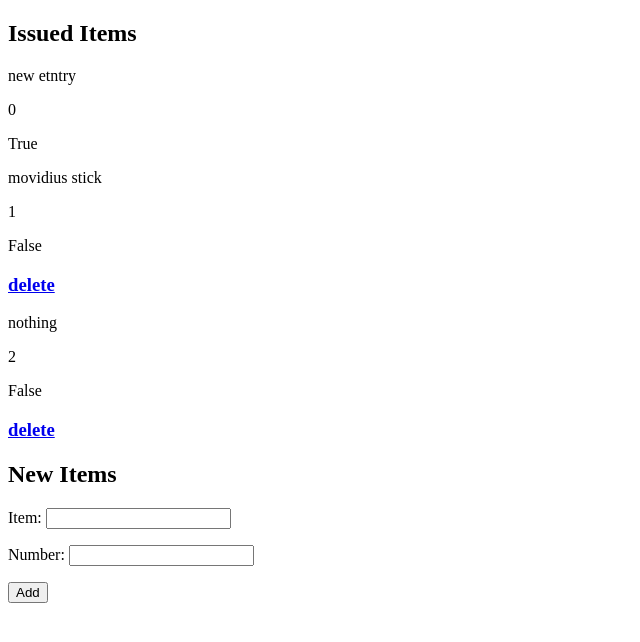
After one commit to vaibhavmishra1/roboticsatiitj, a Django app: page /issue/ in a window 1280 px wide. The commit adds this page. Shown: the top 642 px of the page, without its empty margins (0-640 px from the left). Run offline with Django 3.2, Linux system fonts and the light colour scheme; a user stored in the database is signed in; data comes from the database, SQL or seed files in the repository; both versions use the stored data as it was after the commit.

Commit message:
almost complete

```diff
--- a/registration/admin.py
+++ b/registration/admin.py
@@ -1,7 +1,7 @@
 from django.contrib import admin
 
 # Register your models here.
-from .models import IITJUser,Project,Feedback
+from .models import IITJUser,Project,Feedback,IssueMaterial,MustKnowPeople
 
 class IITJUserAdmin(admin.ModelAdmin):
 	pass
@@ -9,3 +9,5 @@ class IITJUserAdmin(admin.ModelAdmin):
 admin.site.register(IITJUser,IITJUserAdmin)
 admin.site.register(Project)
 admin.site.register(Feedback)
+admin.site.register(IssueMaterial)
+admin.site.register(MustKnowPeople)
--- a/registration/forms.py
+++ b/registration/forms.py
@@ -15,3 +15,8 @@ class ProjectCreateForm(forms.ModelForm):
 
 class FeedbackCreateForm(forms.Form):
     description=forms.CharField(required=False)
+
+
+class IssueCreateForm(forms.Form):
+	item=forms.CharField(required=True)
+	number=forms.IntegerField(required=True)
--- a/registration/models.py
+++ b/registration/models.py
@@ -32,3 +32,14 @@ class Feedback(models.Model):
 
 class IssueMaterial(models.Model):
 	user=models.ForeignKey(IITJUser,on_delete=models.CASCADE)
+	item=models.CharField(max_length=100)
+	number=models.IntegerField()
+	provided=models.BooleanField()
+
+
+class MustKnowPeople(models.Model):
+	name=models.CharField(max_length=100)
+	year=models.IntegerField()
+	description=models.CharField(max_length=500)
+	contact=models.CharField(max_length=500)
+	image1= models.ImageField(upload_to='images',blank=True)
--- a/registration/views.py
+++ b/registration/views.py
@@ -1,12 +1,12 @@
-from django.shortcuts import render
+from django.shortcuts import render,redirect
 from django.shortcuts import get_object_or_404
 from django.contrib.auth.decorators import login_required
 from django.views.generic.edit import CreateView
-from .models import IITJUser,Project,Feedback
-from .forms import RegistrationForm,ProjectCreateForm,FeedbackCreateForm
+from .models import IITJUser,Project,Feedback,IssueMaterial,MustKnowPeople
+from .forms import RegistrationForm,ProjectCreateForm,FeedbackCreateForm,IssueCreateForm
 from django.contrib.auth import login, authenticate
 from django.urls import reverse
-from django.views.generic.edit import UpdateView
+from django.views.generic.edit import UpdateView,DeleteView
 from django.views.generic.list import ListView
 # Create your views here.
 from django.http import HttpResponseRedirect
@@ -29,21 +29,44 @@ class HomeCreateView(CreateView):
         return render(request,'home/index.html',{'form':form})
 
 
-class IssueView(CreateView):
-	def get(self, request, *args, **kwargs):
-        context = {'form': IssueCreateForm()}
-        return render(request, 'issue.html', context)
+# class IssueCreateView(CreateView):
+#     def get(self, request, *args, **kwargs):
+#         context = {'form': IssueCreateForm()}
 
-    def post(self, request, *args, **kwargs):
-        form = IssueCreateForm(request.POST)
+#         return render(request, 'issue.html', context)
+
+#     def post(self, request, *args, **kwargs):
+#         form = IssueCreateForm(request.POST)
+
+#         if form.is_valid():
+#             issuematerial=IssueMaterial()
+#             issuematerial.description= form.cleaned_data.get('description')
+#             issuematerial.user=request.user
+#             issuematerial.save()
+#             return HttpResponseRedirect(reverse_lazy('issue'))
+#         return render(request,'issue.html',{'form':form})
+#     def get_context_data(self,**kwargs):
+#         ctx=super(IssueCreateView,self).get_context_data(**kwargs)
+#         ctx['ids']=self.request.user.id
+#         ctx['name']=self.request.user.username
+#         ctx['materials']=IssueMaterial.objects.all()
+#         return ctx
+def IssueCreateView(request):
+    materials=IssueMaterial.objects.filter(user=request.user)
+
+    if request.method=='POST':
+        form=IssueCreateForm(request.POST)
         if form.is_valid():
-        	feedback=Feedback()
-        	feedback.description= form.cleaned_data.get('description')
-        	feedback.user=request.user
-        	feedback.save()
-        	return HttpResponseRedirect(reverse_lazy('home'))
-        return render(request,'home/index.html',{'form':form})
-
+            material=IssueMaterial()
+            material.item= form.cleaned_data.get('item')
+            material.number= form.cleaned_data.get('number')
+            material.provided=False
+            material.user=request.user
+            material.save()
+            return HttpResponseRedirect("/issue/")
+    else:
+        form=IssueCreateForm()
+    return render(request,'issue.html',{'form':form,'materials':materials})
 
 class UserProfileView(UpdateView):
     model=IITJUser
@@ -74,8 +97,16 @@ class GeneralProjectsView(ListView):
 	template_name="projects_general.html"
 	model=Project
 
+class MustKnowView(ListView):
+    template_name="mustknow.html"
+    model=MustKnowPeople
 
 
+
+def IssuedDelete(request, id):
+    post = get_object_or_404(IssueMaterial, id=id)
+    post.delete()
+    return redirect('issue')
 
 class ProjectCreateView(CreateView):
     def get(self, request, *args, **kwargs):
--- a/roboticsatiitj/settings.py
+++ b/roboticsatiitj/settings.py
@@ -15,7 +15,8 @@ import os
 # Build paths inside the project like this: os.path.join(BASE_DIR, ...)
 BASE_DIR = os.path.dirname(os.path.dirname(os.path.abspath(__file__)))
 
-
+MEDIA_ROOT =  os.path.join(BASE_DIR, 'roboticsatiitj/media')
+MEDIA_URL = '/media/'
 # Quick-start development settings - unsuitable for production
 # See https://docs.djangoproject.com/en/2.0/howto/deployment/checklist/
 
--- a/roboticsatiitj/urls.py
+++ b/roboticsatiitj/urls.py
@@ -19,13 +19,18 @@ from django.conf.urls import url
 from registration import views as stores_views
 from django.contrib.auth import views as auth_views
 from django.conf.urls import include
+from django.conf.urls.static import static
+from django.conf import settings
 urlpatterns = [
     path('admin/', admin.site.urls),
     url(r'^$',stores_views.HomeCreateView.as_view(),name='home'),
+    # url(r'^issue/$',stores_views.IssueCreateView.as_view(),name='issue'),
+    url(r'^issue/$',stores_views.IssueCreateView,name='issue'),
  	url(r'^accounts/', include('allauth.urls')),
  	url(r'^profile/(?P<pk>[0-9]+)/$',stores_views.UserProfileView.as_view(), name='edit'),
     url(r'^myprojects/$',stores_views.UserProjectsView.as_view(), name='myprojects'),
 	url(r'^myprojects/add/$',stores_views.ProjectCreateView.as_view(), name='addproject'),
-
+    path('delete_issued/<int:id>', stores_views.IssuedDelete, name='issued_delete'),
     url(r'^projects/$',stores_views.GeneralProjectsView.as_view(), name='allprojects'),
-]
+    url(r'^mustknow/$',stores_views.MustKnowView.as_view(), name='mustknow'),
+]+static(settings.MEDIA_URL,document_root=settings.MEDIA_ROOT)
--- a/templates/home/index.html
+++ b/templates/home/index.html
@@ -135,7 +135,7 @@
                 <div class="services-wrapper">
                     <div class="each-service">
                         <div class="service-icon"><i class="fa fa-desktop" aria-hidden="true"></i></div>
-                        <h5 class="service-title">Issue Materials</h5>
+                        <h5 class="service-title"><a href="{% url 'issue' %}">Issue Materials</a></h5>
                         <p class="service-description">Send request to issue materials from Robotics Club </p>
                     </div>
                     <div class="each-service">
@@ -150,7 +150,7 @@
                     </div>
                     <div class="each-service">
                         <div class="service-icon"><i class="fa fa-paper-plane" aria-hidden="true"></i></div>
-                        <h5 class="service-title">Must Know Them</h5>
+                        <h5 class="service-title"><a href="{% url 'mustknow' %}">Must Know Them</a></h5>
                         <p class="service-description">Connect with the best brains working on different technology and projects in our Institute</p>
                     </div>
                 </div>
--- /dev/null
+++ b/templates/issue.html
@@ -0,0 +1,30 @@
+<!DOCTYPE html>
+<html lang="en">
+<head>
+
+	<h2>Issued Items </h2>
+	{% for material in materials %}
+
+
+		 <div>
+        <p>{{ material.item }}</p>
+        <p>{{ material.number }}</p>
+        <p>{{ material.provided }}</p>
+        {% if material.provided is False %}
+        <h3><a href="{% url 'issued_delete' material.id %}"> delete </a></h3>
+        {% endif %}
+   		 </div>
+
+	{% endfor %}
+
+	<h2>New Items </h2>
+
+    <form method="post" action="{% url 'issue' %}">
+	{% csrf_token %}
+	{{ form.as_p }}
+	<button type="submit" class="btn btn-primary">
+	Add
+	</button>
+	</form>
+</body>
+</html>
```
Also changed, not shown: templates/mustknow.html (added, +17 -0 lines), db.sqlite3, registration/migrations/0006_issuematerial.py (added), registration/migrations/0007_auto_20190718_2344.py (added), registration/migrations/0008_issuematerial_provided.py (added), registration/migrations/0009_mustknowpeople.py (added), registration/migrations/0010_mustknowpeople_image1.py (added), roboticsatiitj/media/images/c47fddc8-830c-4b78-94dd-bb3a2e4f3e73.jpg (added), static/images/a.jpg (added), templates/delete_issued.html (added).
